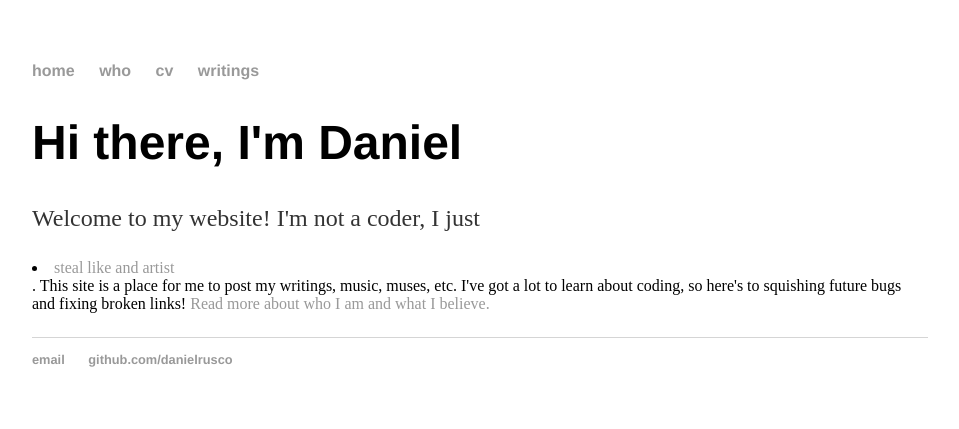
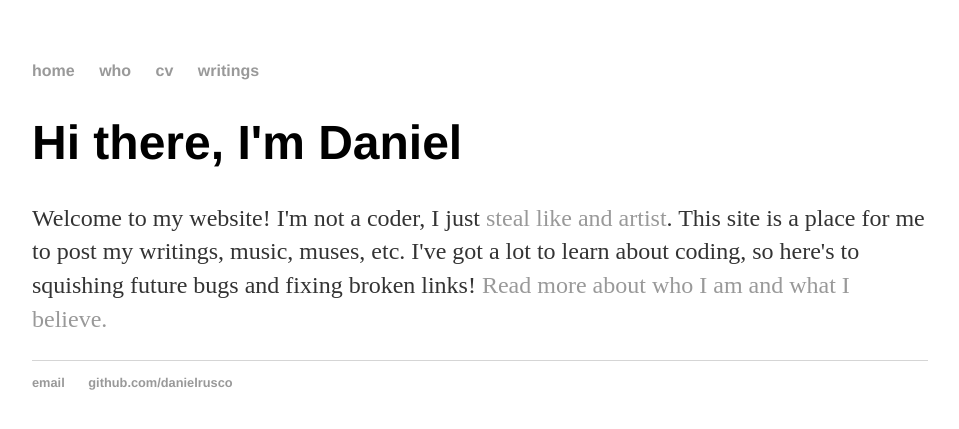
Before and after one commit to danielrusco/danielrusco.github.io, a Jekyll site: the page index.html, which Jekyll copies as it is, in a window 1280 px wide. Shown: the top 429 px of the page, without its empty margins (160-1119 px from the left). Built offline with Jekyll 4.4.1, drawn with Linux system fonts in a browser that asks for light colours.

Commit message:
thirteen

```diff
--- a/index.html
+++ b/index.html
@@ -17,7 +17,7 @@
 		<div class="container">
     		<div class="blurb">
         		<h1>Hi there, I'm Daniel</h1>
-				<p>Welcome to my website! I'm not a coder, I just <li><a href="https://austinkleon.com/steal/">steal like and artist</a></li>. This site is a place for me to post my writings, music, muses, etc. I've got a lot to learn about coding, so here's to squishing future bugs and fixing broken links! <a href="/about">Read more about who I am and what I believe.</a></p>
+				<p>Welcome to my website! I'm not a coder, I just <a href="https://austinkleon.com/steal/">steal like and artist</a>. This site is a place for me to post my writings, music, muses, etc. I've got a lot to learn about coding, so here's to squishing future bugs and fixing broken links! <a href="/about">Read more about who I am and what I believe.</a></p>
     		</div><!-- /.blurb -->
 		</div><!-- /.container -->
 		<footer>
```
